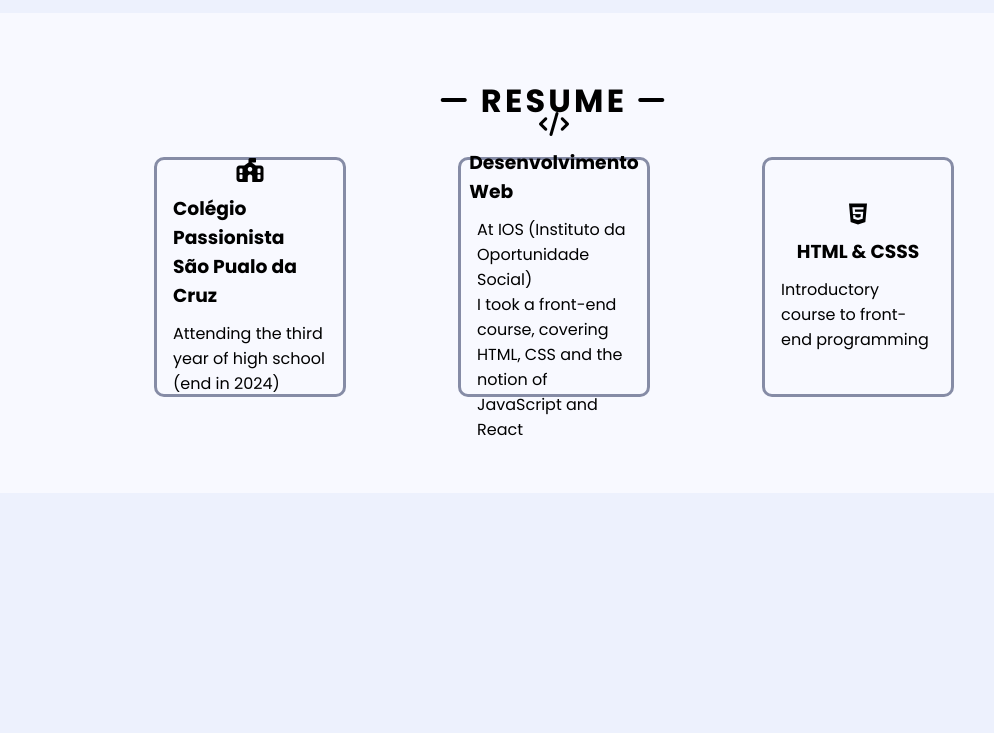
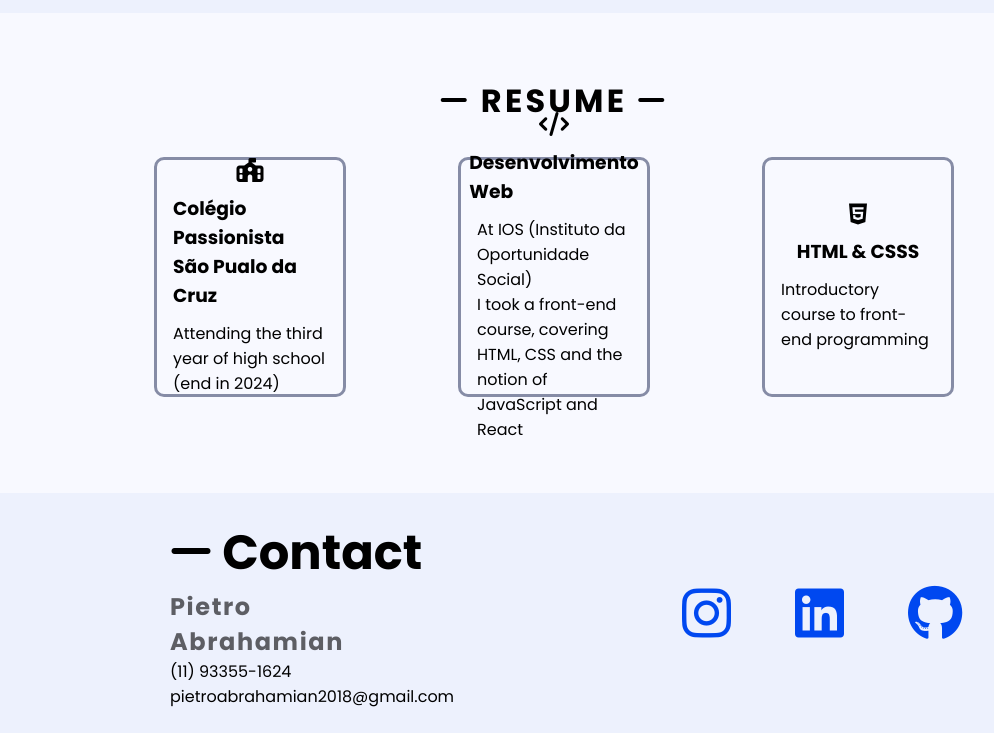
Before and after one commit to pietroabrahamian/Portifolio, a plain HTML site: page index.html in a window 1280 px wide. Shown: the part 1747-2480 px from the top of the page, without its empty margins (86-1080 px from the left). Before the commit the page ends 2240 px from the top, so only its background shows below. Drawn offline with Linux system fonts and the light colour scheme.

Commit message:
end 2560x1080

```diff
--- a/index.html
+++ b/index.html
@@ -20,7 +20,7 @@
           <li><a href="#home">Home</a></li>
           <li><a href="#about">About</a></li>
           <li><a href="#projects">Projects</a></li>
-          <li><a href="">Resume</a></li>
+          <li><a href="#resume">Resume</a></li>
           <li><a href="">Contact</a></li>
         </ul>
       </nav>
@@ -72,7 +72,7 @@
         </div>
       </div>
       </div>
-      <div class="resume">
+      <div class="resume" id="resume">
         <h2><i class="fa-solid fa-minus"></i> RESUME <i class="fa-solid fa-minus"></i></h2>
         <div class="resume-cards">
           <div class="resume-card">
@@ -92,6 +92,19 @@
           </div>
         </div>
       </div>
+      <div class="contact" id="contact">
+        <div class="contact-left">
+          <h2><i class="fa-solid fa-minus"></i> Contact</h2>
+          <h3>Pietro Abrahamian</h3>
+          <a href="tel:+5511933551624">(11) 93355-1624</a>
+          <a href="mailto:pietroabrahamian2018@gmail.com">pietroabrahamian2018@gmail.com</a>
+        </div>
+        <div class="contact-links">
+          <a href="https://www.instagram.com/pietro_abrahami/"><i class="fa-brands fa-instagram"></i></a>
+          <a href="https://www.linkedin.com/in/pietro-abrahamian/"><i class="fa-brands fa-linkedin"></i></a>
+          <a href="https://github.com/pietroabrahamian"><i class="fa-brands fa-github"></i></a>
+        </div>
+      </div>
     </main>
   </body>
 </html>
--- a/style.css
+++ b/style.css
@@ -219,7 +219,60 @@ h1{
     align-items: center;
     justify-content: center;
     gap: 0.7rem;
+    transition: 0.3s;
 }
 .resume-card i{
     font-size: 1.5rem;
 }
+.resume-card:hover{
+    transform: scale(1.2);
+    border-color: var(--font-bold);
+    transition: 0.3s;
+    box-shadow: 2px 20px 100px 2px rgba(0, 0, 0, 0.452);
+}
+
+
+/* -------------------------------------------------CONTACT------------------------------------------------- */
+.contact{
+    width: 100vw;
+    height: 30vh;
+    display: flex;
+    align-items: center;
+    justify-content: space-evenly;
+}
+.contact-left{
+    display: flex;
+    flex-direction: column;
+    justify-content: center;
+    width: 20%;
+}
+.contact-left a{
+    color: black;
+}
+.contact-left a:hover{
+    color: var(--font-bold);
+}
+.contact-left h2{
+    font-size: 3rem;
+}
+.contact-left h3{
+    font-size: 1.5rem;
+    color: #5d5e64;
+    letter-spacing: 0.1rem;
+}
+.contact-links{
+width: 20%;
+display: flex;
+gap: 4rem;
+}
+.contact-links a{
+    transition: 0.3s;
+}
+.contact-links a:hover{
+    transform: scale(1.2);
+    transition: 0.3;
+}
+.contact-links i{
+    font-size: 3.5rem;
+    color: var(--font-bold);
+}
```
